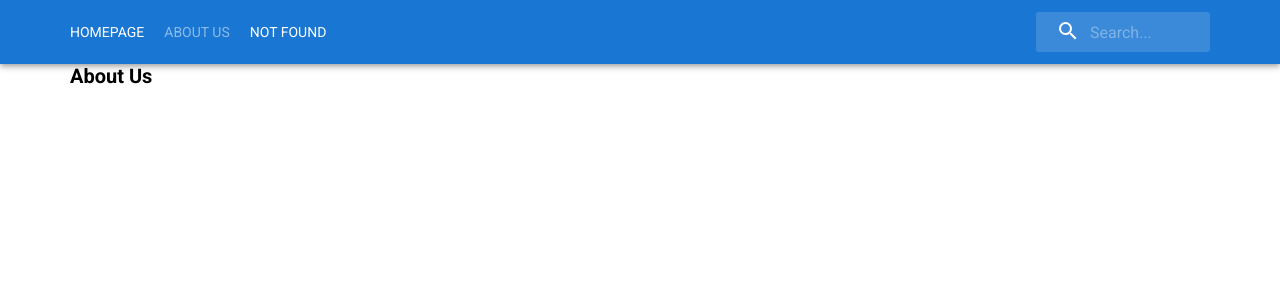
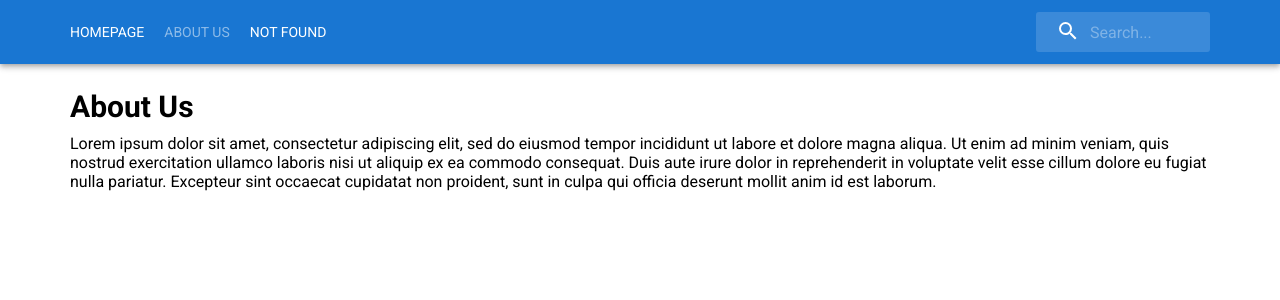
Before and after one commit to vvant97/RSReact2023Q1, a React (Vite) app: page /about-us in a window 1280 px wide. Before the commit this address had no page. Shown: the top 300 px of the page. Built offline with nearby package versions, Linux system fonts and the light colour scheme.

Commit message:
feat: add content to About Us page

```diff
--- a/src/index.scss
+++ b/src/index.scss
@@ -18,3 +18,16 @@
   margin: 0 auto;
   padding: 0 30px;
 }
+
+.wrapper {
+  padding: 25px 0;
+}
+
+.title {
+  font-size: 3rem;
+}
+
+.description {
+  margin-top: 10px;
+  font-size: 1.6rem;
+}
--- a/src/pages/AboutUs/AboutUs.tsx
+++ b/src/pages/AboutUs/AboutUs.tsx
@@ -5,7 +5,18 @@
     return (
       <main>
         <div className="container">
-          <h1>About Us</h1>
+          <div className="wrapper">
+            <h1 className="title">About Us</h1>
+            <p className="description">
+              Lorem ipsum dolor sit amet, consectetur adipiscing elit, sed do
+              eiusmod tempor incididunt ut labore et dolore magna aliqua. Ut
+              enim ad minim veniam, quis nostrud exercitation ullamco laboris
+              nisi ut aliquip ex ea commodo consequat. Duis aute irure dolor in
+              reprehenderit in voluptate velit esse cillum dolore eu fugiat
+              nulla pariatur. Excepteur sint occaecat cupidatat non proident,
+              sunt in culpa qui officia deserunt mollit anim id est laborum.
+            </p>
+          </div>
         </div>
       </main>
     );
```
